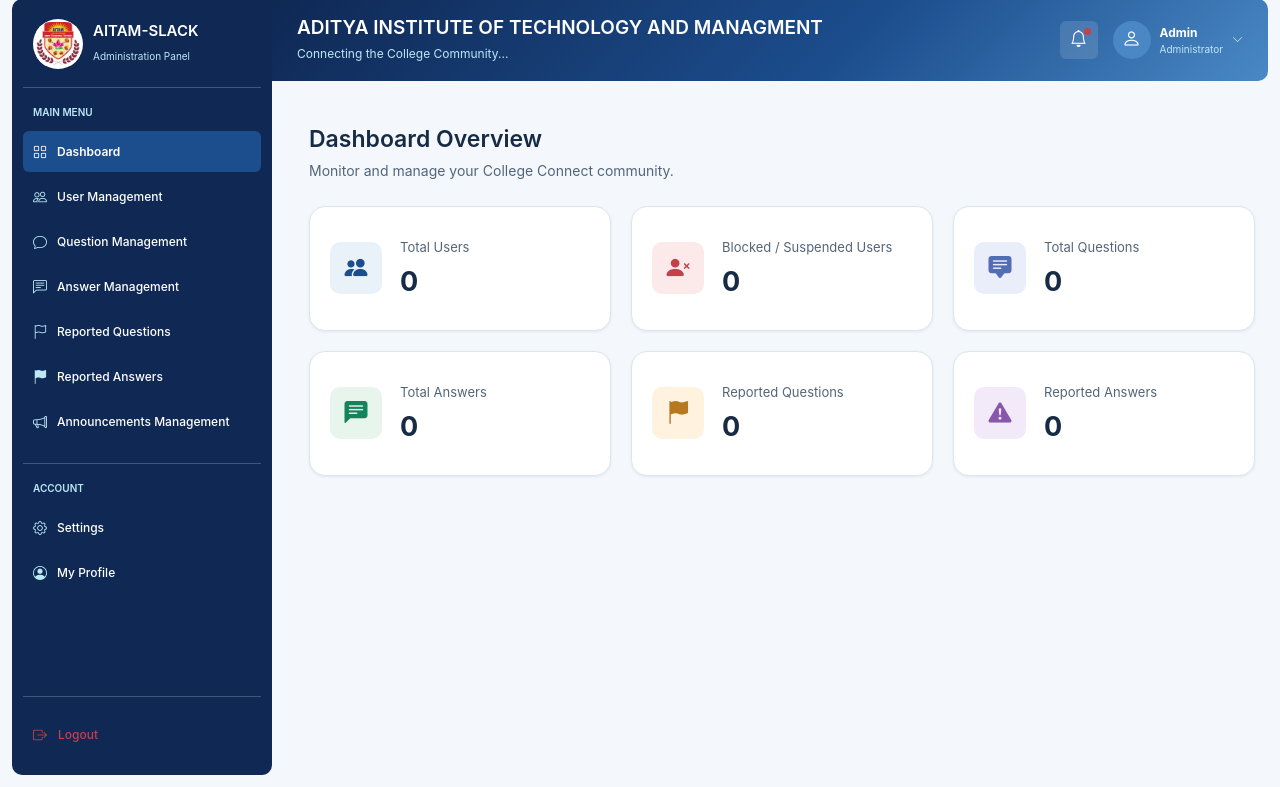
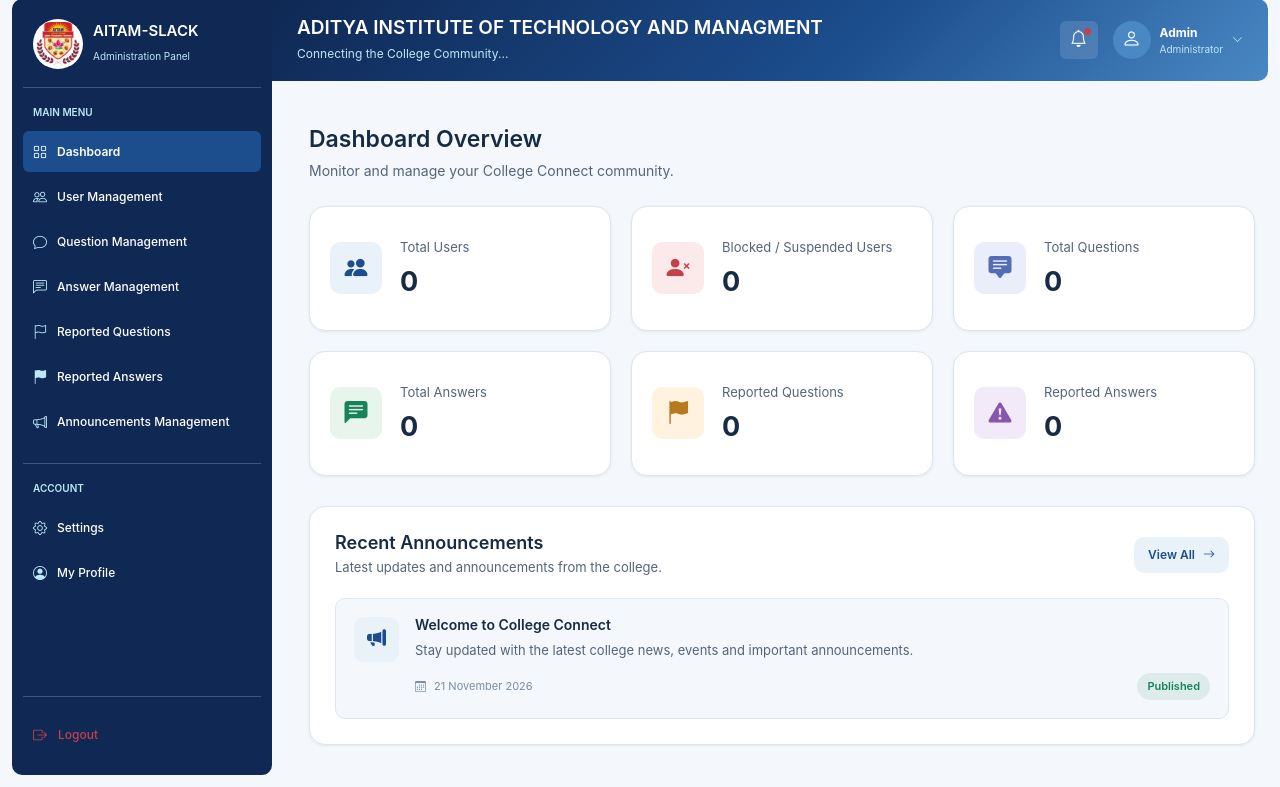
Before and after one commit to Bhargavipogiri/AITAMslack, a PHP site: page /admin/dashboard.php in a window 1280 px wide. Shown: the part 13-800 px from the top of the page. Run offline with PHP 8.4, Linux system fonts and the light colour scheme.

Commit message:
dashboardpage completed-987

```diff
--- a/admin/dashboard.php
+++ b/admin/dashboard.php
@@ -108,6 +108,67 @@
 
             </div>
 
+
+<!-- Announcements Section -->
+<section class="dashboard-announcements">
+
+    <div class="announcements-header">
+        <div>
+            <h4>Recent Announcements</h4>
+            <p>Latest updates and announcements from the college.</p>
+        </div>
+
+        <a href="announcements.php" class="view-all-btn">
+            View All
+            <i class="bi bi-arrow-right"></i>
+        </a>
+    </div>
+
+    <div class="announcements-list">
+
+        <!-- Announcement 1 -->
+        <div class="announcement-item">
+
+            <div class="announcement-icon">
+                <i class="bi bi-megaphone-fill"></i>
+            </div>
+
+            <div class="announcement-details">
+                <h5>Welcome to College Connect</h5>
+                <p>
+                    Stay updated with the latest college news,
+                    events and important announcements.
+                </p>
+
+                <div class="announcement-meta">
+                    <span>
+                        <i class="bi bi-calendar3"></i>
+                        21 November 2026
+                    </span>
+
+                    <span class="announcement-status published">
+                        Published
+                    </span>
+                </div>
+            </div>
+
+        </div>
+
+        <!-- Empty state example: remove this when announcements are available -->
+        <!--
+        <div class="announcement-empty">
+            <i class="bi bi-megaphone"></i>
+            <h5>No Announcements Yet</h5>
+            <p>New college announcements will appear here.</p>
+        </div>
+        -->
+
+    </div>
+
+</section>
+
+
+
         </main>
     </div>
 
--- a/assets/css/admin.css
+++ b/assets/css/admin.css
@@ -730,3 +730,202 @@ body.sidebar-collapsed .main-content {
         height: 34px;
     }
 }
+
+
+
+/* =========================================
+   DASHBOARD ANNOUNCEMENTS
+========================================= */
+
+.dashboard-announcements {
+    width: 100%;
+    margin-top: 30px;
+    padding: 25px;
+    background: var(--bg-surface);
+    border: 1px solid var(--border-default);
+    border-radius: var(--radius-lg);
+    box-shadow: var(--shadow-sm);
+}
+
+/* Announcements Header */
+
+.announcements-header {
+    display: flex;
+    align-items: center;
+    justify-content: space-between;
+    gap: 15px;
+    margin-bottom: 20px;
+}
+
+.announcements-header h4 {
+    color: var(--text-primary);
+    font-size: 18px;
+    font-weight: 600;
+    margin-bottom: 5px;
+}
+
+.announcements-header p {
+    color: var(--text-secondary);
+    font-size: 13px;
+    margin: 0;
+}
+
+/* View All Button */
+
+.view-all-btn {
+    display: inline-flex;
+    align-items: center;
+    gap: 8px;
+    padding: 9px 14px;
+    background: var(--bg-surface-muted);
+    color: var(--color-primary);
+    border-radius: var(--radius-md);
+    font-size: 12px;
+    font-weight: 600;
+    text-decoration: none;
+    transition: var(--transition-fast);
+    white-space: nowrap;
+}
+
+.view-all-btn:hover {
+    background: var(--color-primary);
+    color: var(--color-white);
+}
+
+/* Announcement Item */
+
+.announcement-item {
+    display: flex;
+    align-items: flex-start;
+    gap: 16px;
+    padding: 18px;
+    background: var(--bg-app);
+    border: 1px solid var(--border-default);
+    border-radius: var(--radius-md);
+    transition: var(--transition-fast);
+}
+
+.announcement-item:hover {
+    border-color: var(--color-secondary);
+    box-shadow: var(--shadow-sm);
+}
+
+/* Announcement Icon */
+
+.announcement-icon {
+    width: 45px;
+    height: 45px;
+    min-width: 45px;
+    display: flex;
+    align-items: center;
+    justify-content: center;
+    background: var(--bg-surface-muted);
+    color: var(--color-primary);
+    border-radius: var(--radius-md);
+    font-size: 19px;
+}
+
+/* Announcement Details */
+
+.announcement-details {
+    flex: 1;
+    min-width: 0;
+}
+
+.announcement-details h5 {
+    color: var(--text-primary);
+    font-size: 14px;
+    font-weight: 600;
+    margin-bottom: 7px;
+}
+
+.announcement-details p {
+    color: var(--text-secondary);
+    font-size: 13px;
+    line-height: 1.6;
+    margin-bottom: 12px;
+}
+
+/* Announcement Meta */
+
+.announcement-meta {
+    display: flex;
+    align-items: center;
+    justify-content: space-between;
+    flex-wrap: wrap;
+    gap: 10px;
+}
+
+.announcement-meta span {
+    font-size: 11px;
+    color: var(--text-muted);
+}
+
+.announcement-meta i {
+    margin-right: 5px;
+}
+
+/* Published Status */
+
+.announcement-status.published {
+    padding: 5px 10px;
+    background: rgba(22, 131, 93, 0.10);
+    color: var(--color-success);
+    border-radius: 20px;
+    font-weight: 600;
+}
+
+/* Empty State */
+
+.announcement-empty {
+    text-align: center;
+    padding: 35px 15px;
+    color: var(--text-muted);
+}
+
+.announcement-empty i {
+    font-size: 32px;
+    color: var(--color-secondary);
+}
+
+.announcement-empty h5 {
+    color: var(--text-primary);
+    font-size: 15px;
+    margin-top: 12px;
+}
+
+.announcement-empty p {
+    font-size: 13px;
+    margin: 0;
+}
+
+/* Responsive */
+
+@media (max-width: 600px) {
+    .dashboard-announcements {
+        padding: 18px;
+        margin-top: 20px;
+    }
+
+    .announcements-header {
+        align-items: flex-start;
+    }
+
+    .announcements-header h4 {
+        font-size: 16px;
+    }
+
+    .announcements-header p {
+        font-size: 12px;
+    }
+
+    .announcement-item {
+        padding: 14px;
+        gap: 12px;
+    }
+
+    .announcement-meta {
+        align-items: flex-start;
+        flex-direction: column;
+    }
+}
```
